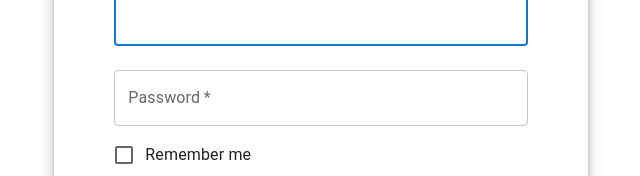
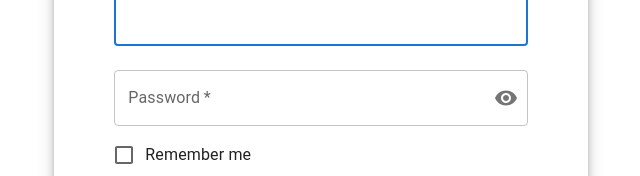
Before and after one commit to Maymoona12/CSED, a React (Vite) app in the folder Frontend/: page /login in a window 1280 px wide. Shown: the part 323-499 px from the top of the page, without its empty margins (319-959 px from the left). Built offline with nearby package versions, Linux system fonts and the light colour scheme.

Commit message:
add eye on password

```diff
--- a/Frontend/src/pages/SiginupApi/useSiginup.js
+++ b/Frontend/src/pages/SiginupApi/useSiginup.js
@@ -1,9 +1,11 @@
 import { useMutation } from "@tanstack/react-query";
 import { signup } from "./index";
 import useAuth from "../../hooks/useAuth";
+import { useNavigate } from "react-router-dom";
 
 const useSignup = () => {
   const { onLogin } = useAuth();
+  const navigate = useNavigate();
   const { mutate } = useMutation({
     mutationFn: signup,
     onSuccess: (data) => {
@@ -13,6 +15,7 @@ const useSignup = () => {
       localStorage.setItem("user", JSON.stringify(data.user));
       onLogin(data?.data, { shouldNavigate: true });
       //Snackbar
+      navigate("/login");
     },
     onError: (error) => {
       //Snackbar
--- a/Frontend/src/pages/general-pages/Login/login.jsx
+++ b/Frontend/src/pages/general-pages/Login/login.jsx
@@ -15,6 +15,10 @@ import { Navigate, Link as RouterLink } from "react-router-dom";
 import useLogin from "../../LoginApi/useLogin";
 import Snackbar from "@mui/material/Snackbar";
 import MuiAlert from "@mui/material/Alert";
+import InputAdornment from "@mui/material/InputAdornment";
+import IconButton from "@mui/material/IconButton";
+import Visibility from "@mui/icons-material/Visibility";
+import VisibilityOff from "@mui/icons-material/VisibilityOff";
 
 const defaultTheme = createTheme();
 
@@ -25,9 +29,14 @@ export default function Login() {
     message: "",
     severity: "success",
   });
+  const [showPassword, setShowPassword] = useState(false);
 
   const handleCloseSnackbar = () => {
     setSnackbar({ ...snackbar, open: false });
+  };
+
+  const handleTogglePasswordVisibility = () => {
+    setShowPassword((prev) => !prev);
   };
 
   const handleSubmit = (event) => {
@@ -38,24 +47,6 @@ export default function Login() {
 
     mutate(
       { email, password },
-      {
-        onSuccess: () => {
-          // Show success Snackbar
-          setSnackbar({
-            open: true,
-            message: "Login Successful",
-            severity: "success",
-          });
-        },
-        onError: () => {
-          // Show error Snackbar
-          setSnackbar({
-            open: true,
-            message: "Login Failed",
-            severity: "error",
-          });
-        },
-      }
     );
 
     console.log({
@@ -63,6 +54,7 @@ export default function Login() {
       password: data.get("password"),
     });
   };
+
   const accessToken = localStorage.getItem("access-token");
   const isEmptyToken = (token) => {
     return !token || token === "";
@@ -124,9 +116,21 @@ export default function Login() {
                 fullWidth
                 name="password"
                 label="Password"
-                type="password"
+                type={showPassword ? "text" : "password"}
                 id="password"
                 autoComplete="current-password"
+                InputProps={{
+                  endAdornment: (
+                    <InputAdornment position="end">
+                      <IconButton
+                        edge="end"
+                        onClick={handleTogglePasswordVisibility}
+                      >
+                        {showPassword ? <VisibilityOff /> : <Visibility />}
+                      </IconButton>
+                    </InputAdornment>
+                  ),
+                }}
               />
               <FormControlLabel
                 control={<Checkbox value="remember" color="primary" />}
```
